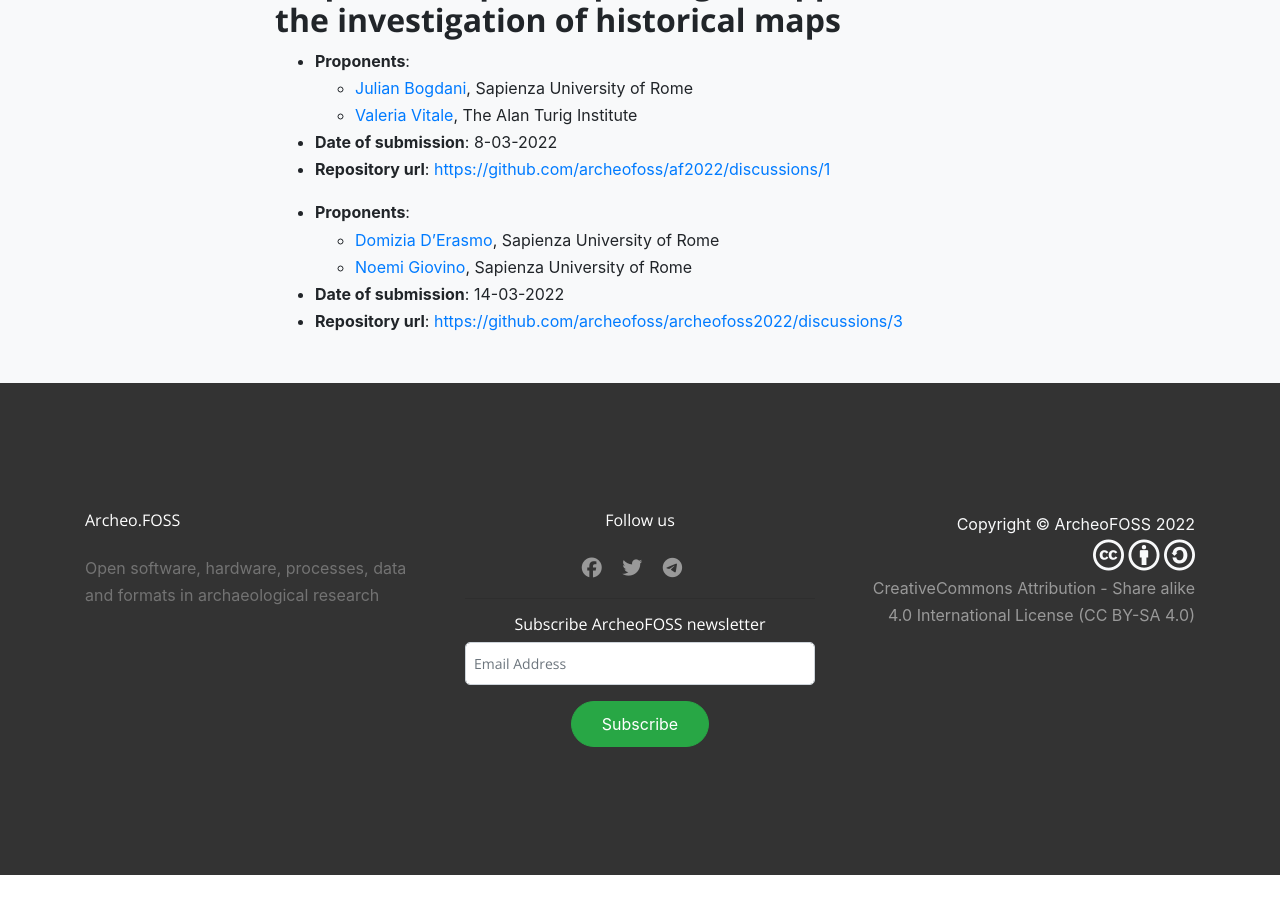
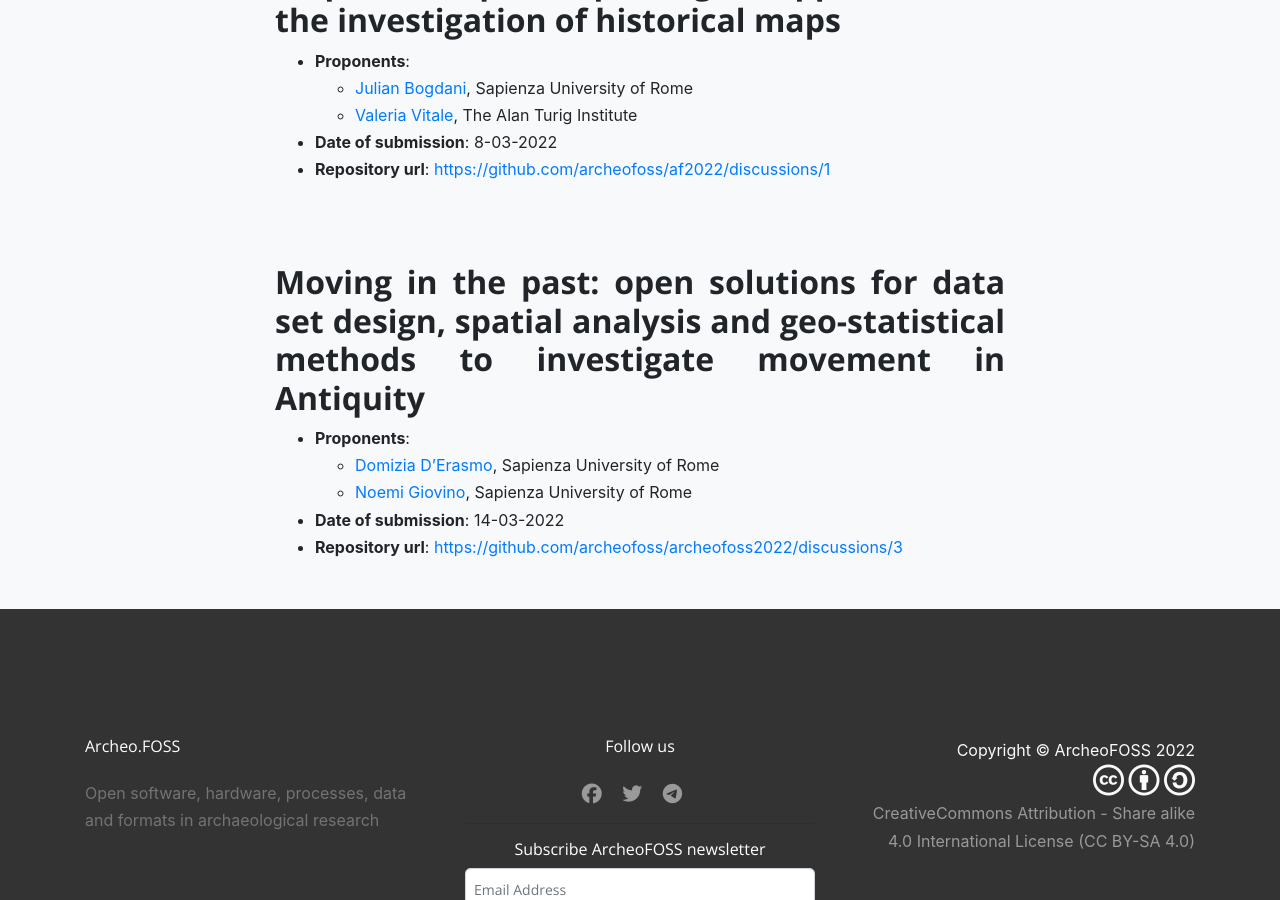
Before and after one commit to archeofoss/archeofoss, a Jekyll site: the page built from 2022/panel-proposals.md, in a window 1280 px wide and 900 px high, scrolled down 626 px. Built offline with Jekyll 4.4.1, drawn with Linux system fonts in a browser that asks for light colours; nearby versions of some CDN libraries; before the commit the page ends 1501 px from its top, so only the background shows below that.

Commit message:
aggiunto titolo panel

```diff
--- a/2022/panel-proposals.md
+++ b/2022/panel-proposals.md
@@ -16,6 +16,8 @@ For the 2022 edition, a [**special repository**](https://github.com/archeofoss/a
 - **Date of submission**: 8-03-2022
 - **Repository url**: [https://github.com/archeofoss/af2022/discussions/1](https://github.com/archeofoss/af2022/discussions/1)
 
+## Moving in the past: open solutions for data set design, spatial analysis and geo-statistical methods to investigate movement in Antiquity
+
 - **Proponents**:
   - [Domizia D'Erasmo](mailto:domizia.derasmo@uniroma1.it), Sapienza University of Rome
   - [Noemi Giovino](mailto:noemi.giovino@uniroma1.it), Sapienza University of Rome
```
